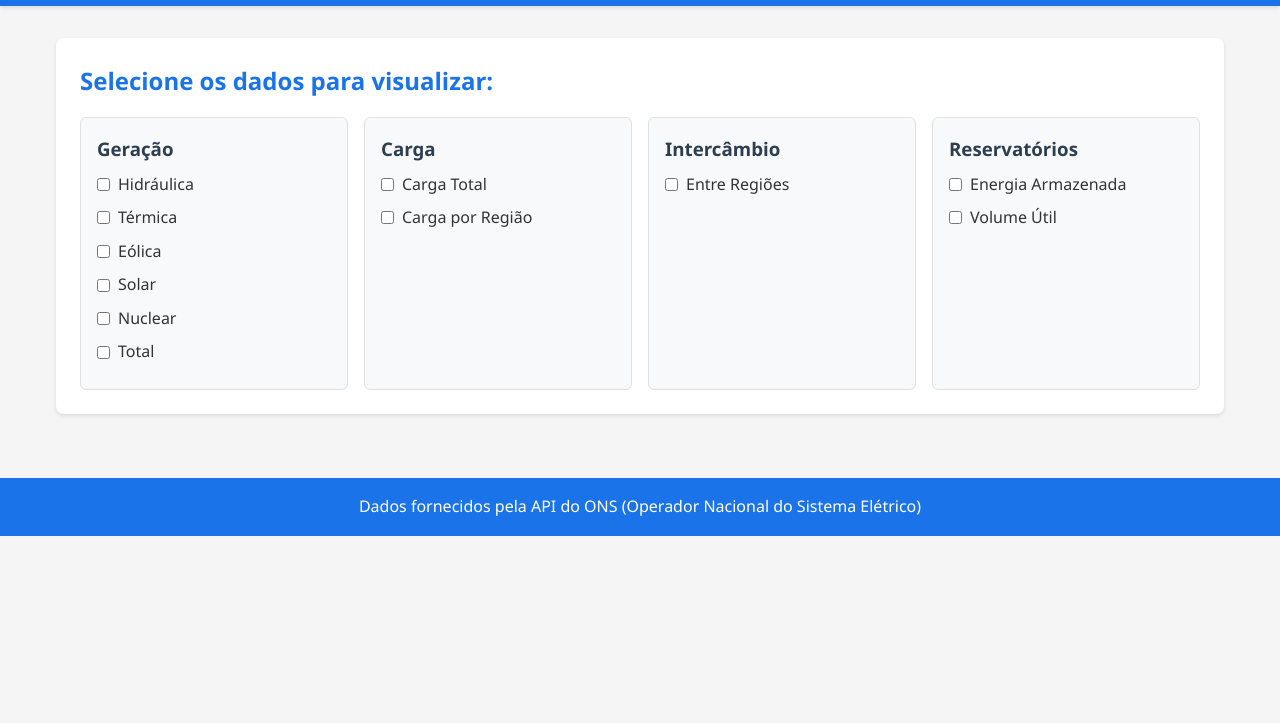
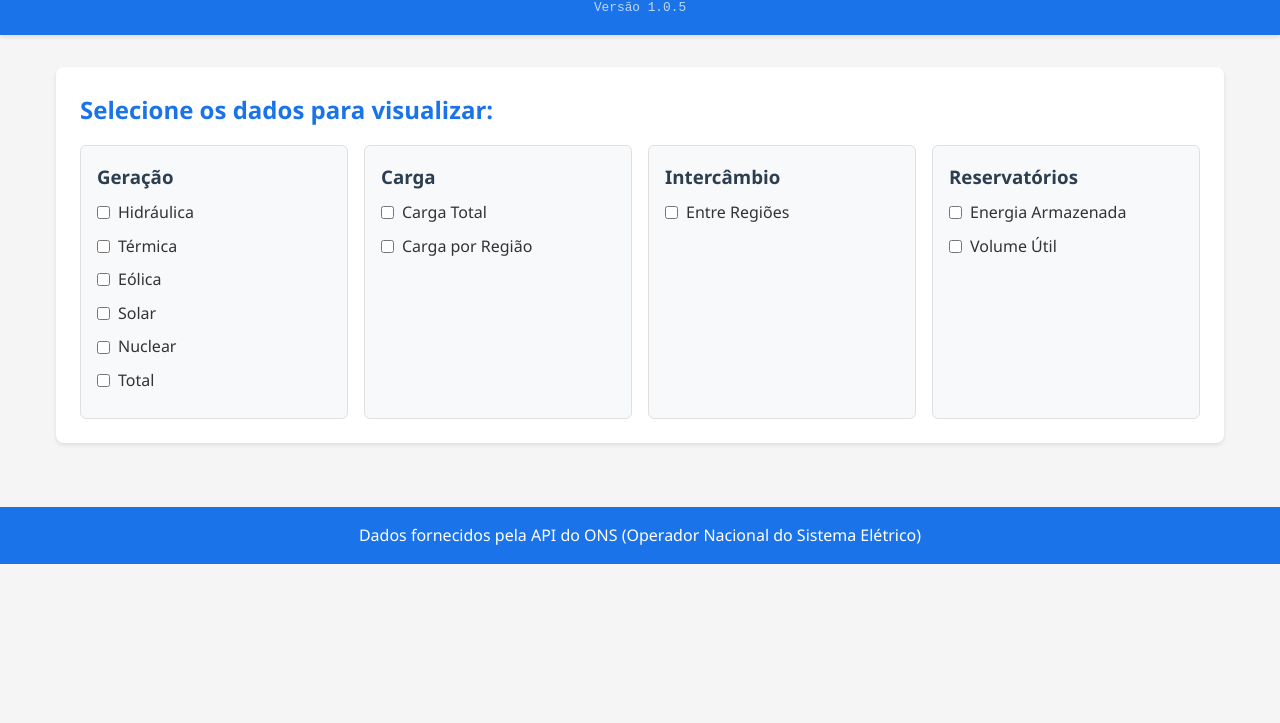
Before and after one commit to brenoloureiro/GERMIN, a plain HTML site: page index.html in a window 1280 px wide. Shown: the part 77-800 px from the top of the page. Drawn offline with nearby package versions, Linux system fonts and the light colour scheme.

Commit message:
Adiciona número de versão no topo da página

```diff
--- a/script.js
+++ b/script.js
@@ -1,3 +1,6 @@
+// Versão atual do dashboard
+const DASHBOARD_VERSION = "1.0.5";
+
 // Configuração dos endpoints disponíveis
 const ENDPOINTS_ONS = {
     "Geração": {
@@ -324,5 +327,15 @@ async function handleEndpointSelection(endpoint, name, isSelected) {
 
 // Inicialização
 document.addEventListener('DOMContentLoaded', () => {
+    // Adicionar versão no topo da página
+    const header = document.querySelector('header');
+    const versionDiv = document.createElement('div');
+    versionDiv.className = 'version-info';
+    versionDiv.textContent = `Versão ${DASHBOARD_VERSION}`;
+    versionDiv.style.fontSize = '0.8rem';
+    versionDiv.style.opacity = '0.8';
+    versionDiv.style.marginTop = '0.5rem';
+    header.appendChild(versionDiv);
+
     createEndpointSelectors();
 });
--- a/styles.css
+++ b/styles.css
@@ -17,6 +17,14 @@ header {
     padding: 1rem;
     text-align: center;
     box-shadow: 0 2px 4px rgba(0, 0, 0, 0.1);
+}
+
+.version-info {
+    font-size: 0.8rem;
+    opacity: 0.8;
+    margin-top: 0.5rem;
+    color: rgba(255, 255, 255, 0.9);
+    font-family: monospace;
 }
 
 main {
```
